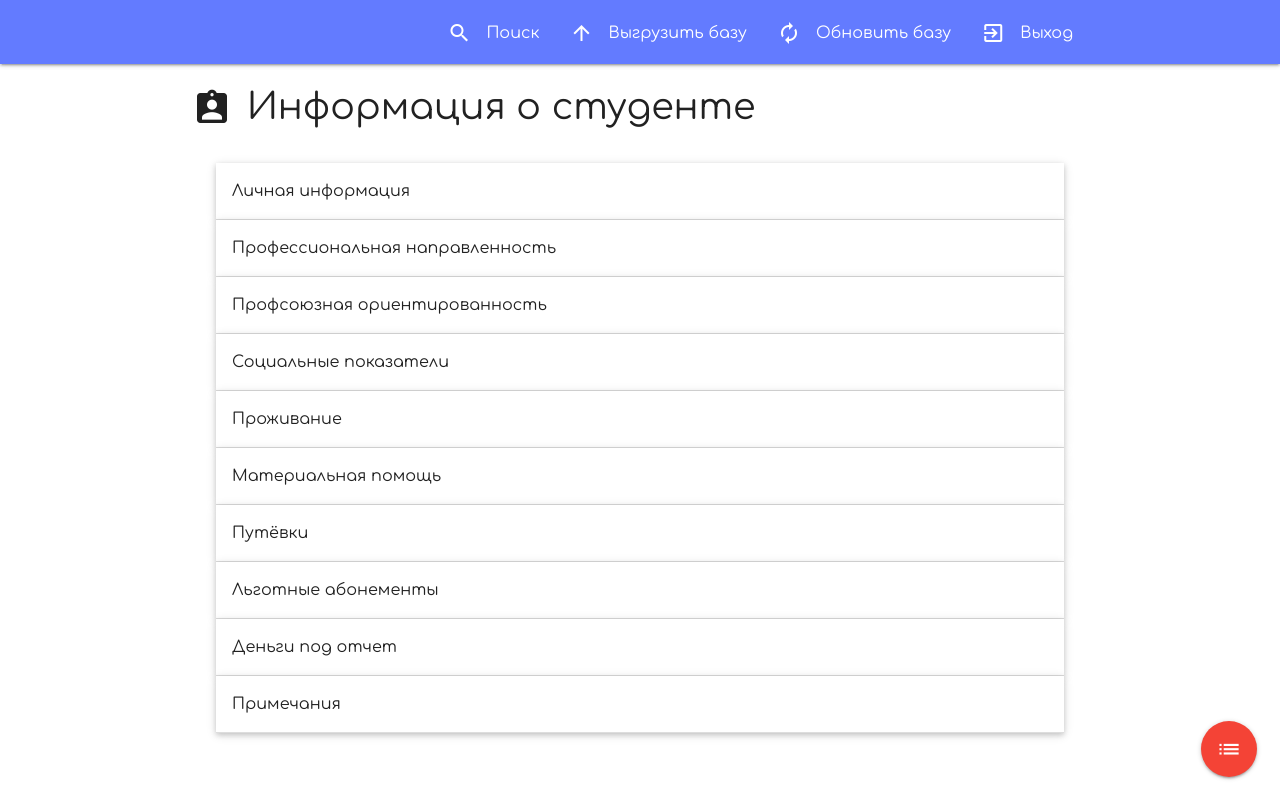
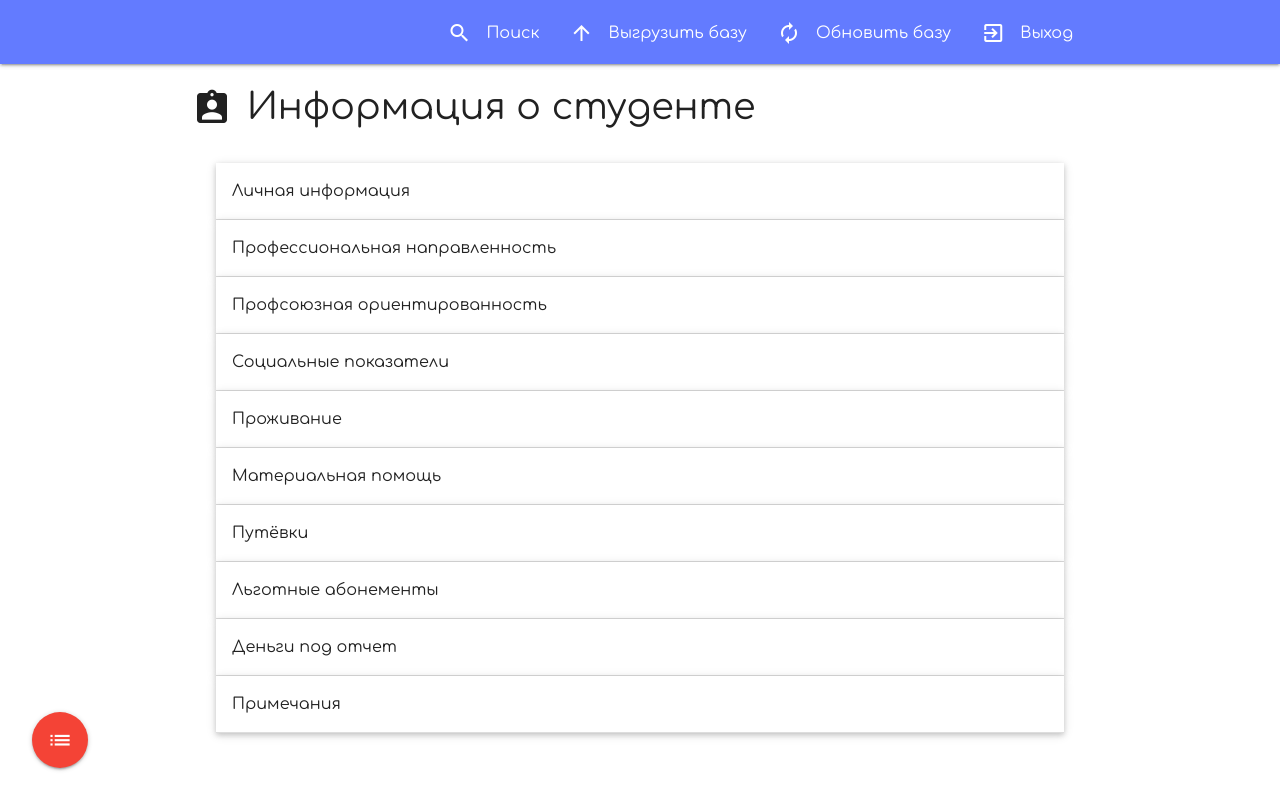
Before and after one commit to mikhalovich/Profcom_DB, a Vue app: page /detail in a window 1280 px wide. Built offline with nearby package versions, Linux system fonts and the light colour scheme; no server answers.

Commit message:
Style of floating button changed

```diff
--- a/src/assets/stylePage.css
+++ b/src/assets/stylePage.css
@@ -47,3 +47,8 @@ h6 {
   height: 100vh;
   background: #637bff;
 }
+.fixed-action-btn {
+  bottom: 2rem;
+  left: 2rem;
+  right: unset;
+}
```
